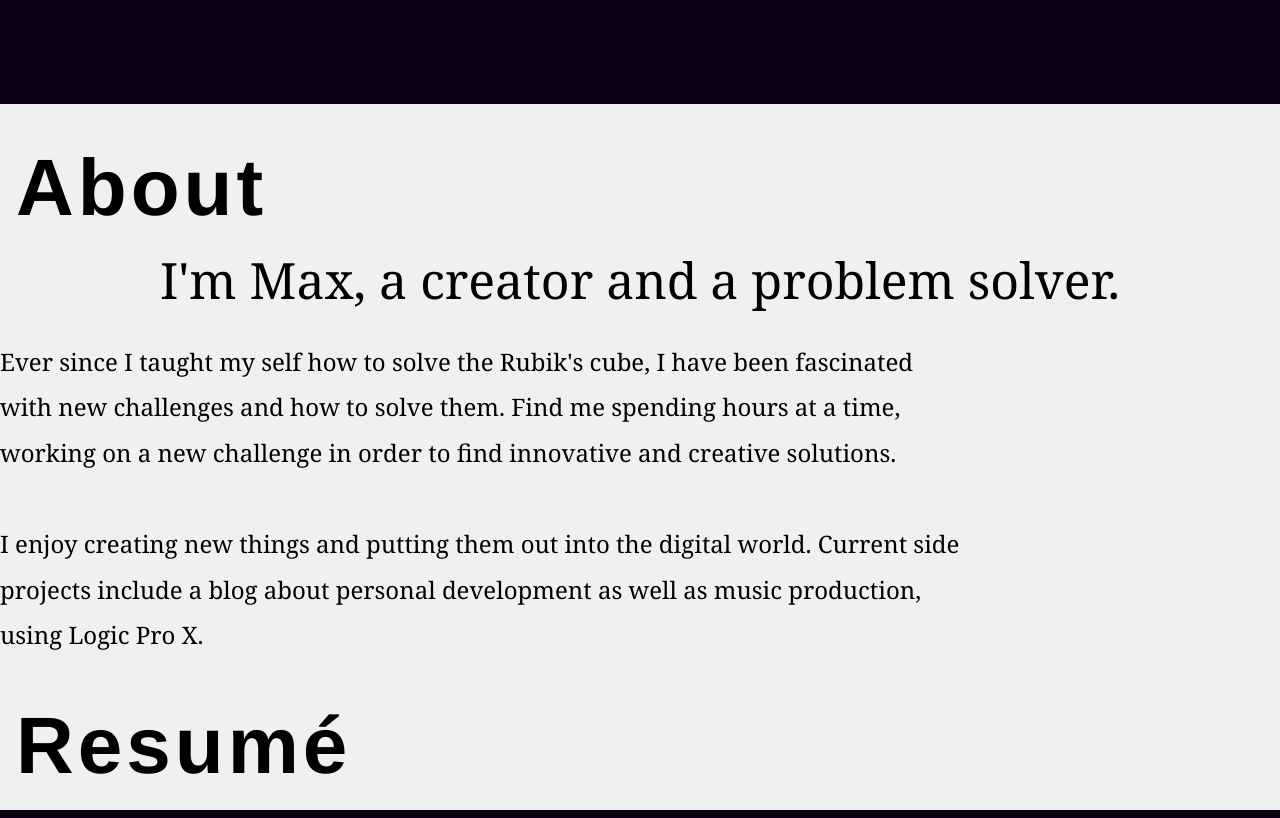
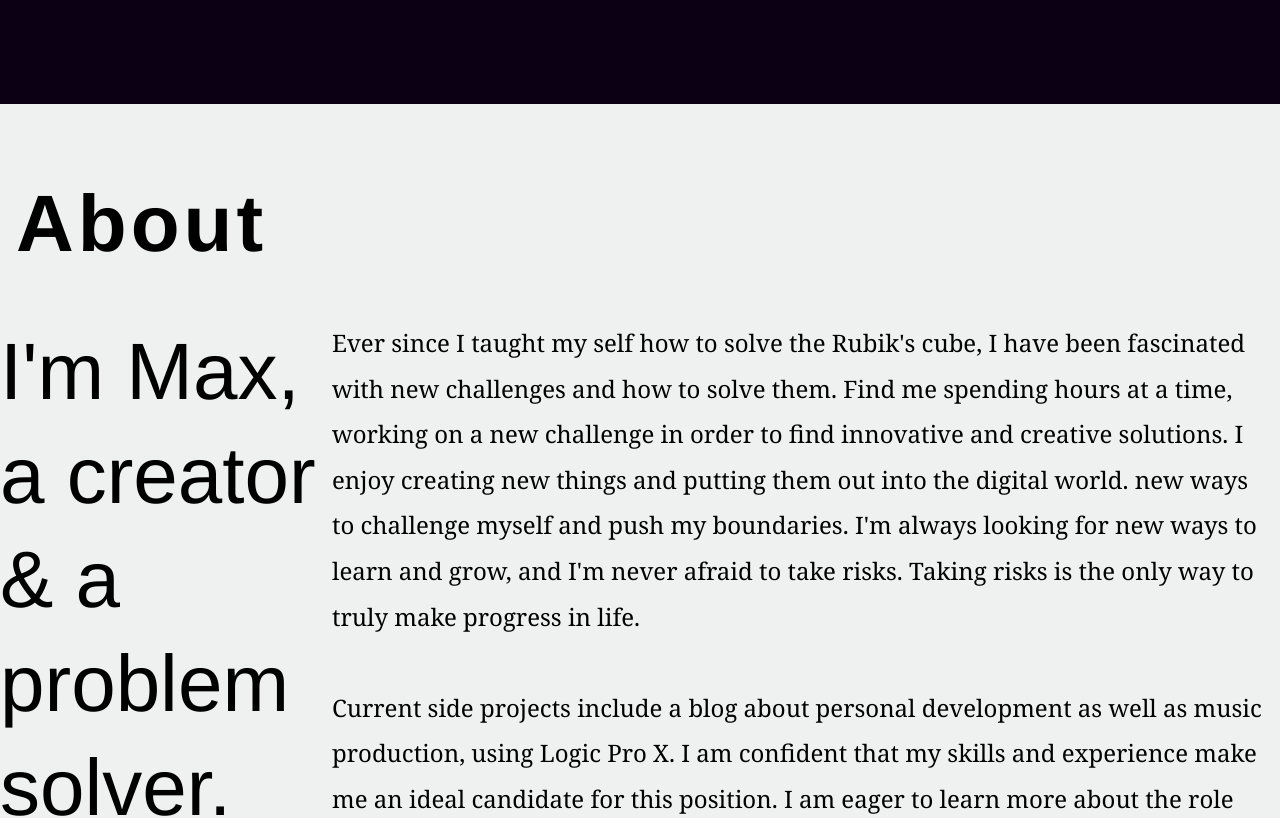
Before and after one commit to perezmas/portfolio, a React (Vite) app: page / in a window 1280 px wide. Shown: the part 1940-2758 px from the top of the page. Built offline with nearby package versions, Linux system fonts and the light colour scheme.

Commit message:
about section updated

```diff
--- a/src/components/About.jsx
+++ b/src/components/About.jsx
@@ -23,16 +23,16 @@ const About = () => {
                 <br />
             </div>
             <div>
-                <div>
-                    <a href="#about" className="hover:text-[#fec70c] py-1 text-center font-bold md:text-6xl xl:text-7xl text-5xl text-t-primary p-4 tracking-wider cursor-pointer">About</a>
+                <div className="py-9">
+                    <a href="#about" className="hover:text-[#fec70c] text-center font-bold md:text-6xl xl:text-7xl text-5xl text-t-primary p-4 tracking-wider cursor-pointer">About</a>
                 </div>
-                <div className="text-left ">
-                    <h1 className="quote flex justify-center">
-                        I'm Max, a creator and a problem solver. <br />
+                <div className="text-left flex justify-center">
+                    <h1 className="quote flex justify-center xl:text-7xl">
+                        I'm Max, a creator & a problem solver. <br />
                     </h1>
-                    <p className="description flex justify-center">
-                        Ever since I taught my self how to solve the Rubik's cube, I have been fascinated with new challenges and how to solve them. Find me spending hours at a time, working on a new challenge in order to find innovative and creative solutions. <br /><br />
-                        I enjoy creating new things and putting them out into the digital world. Current side projects include a blog about personal development as well as music production, using Logic Pro X.
+                    <p className="description flex justify-center xl:text-1xl px-3">
+                        Ever since I taught my self how to solve the Rubik's cube, I have been fascinated with new challenges and how to solve them. Find me spending hours at a time, working on a new challenge in order to find innovative and creative solutions. I enjoy creating new things and putting them out into the digital world.  new ways to challenge myself and push my boundaries. I'm always looking for new ways to learn and grow, and I'm never afraid to take risks. Taking risks is the only way to truly make progress in life.<br /><br />
+                        Current side projects include a blog about personal development as well as music production, using Logic Pro X. I am confident that my skills and experience make me an ideal candidate for this position. I am eager to learn more about the role and how I can contribute to the success of your organization. I am excited to discuss my qualifications in further detail and look forward to hearing from you soon. Please take a moment to check out my resumé and consider me for this opportunity!
                     </p>
                 </div>
                 {/* <div className="flex flex-col ">
--- a/src/components/Resume.jsx
+++ b/src/components/Resume.jsx
@@ -3,7 +3,7 @@ import resume from './files/resume.pdf'
 
 const Resume = () => {
   return (
-      <div className="gradient-bg-about text-left hover:bg-indigo-500 duration-300 hover:text-[#fec70c]" id="about">
+      <div className="gradient-bg-about text-left hover:bg-indigo-600 duration-300 hover:text-[#fec70c]" id="about">
           <a href={resume} target="_blank" rel="noopener noreferrer">
               <div id="resumé" className="py-1 text-left p-4 font-bold md:text-6xl xl:text-7xl text-5xl text-t-primary tracking-wider cursor-pointer">
                   Resumé
--- a/src/index.css
+++ b/src/index.css
@@ -255,7 +255,7 @@ div{
 .quote {
     display: block;
     padding-bottom: 2%;
-    font-family: 'Georgia', serif;
+    /* font-family: 'Georgia', serif; */
     font-size: 50px;
     line-height: 1.3em;
     font-weight: 300;
```
